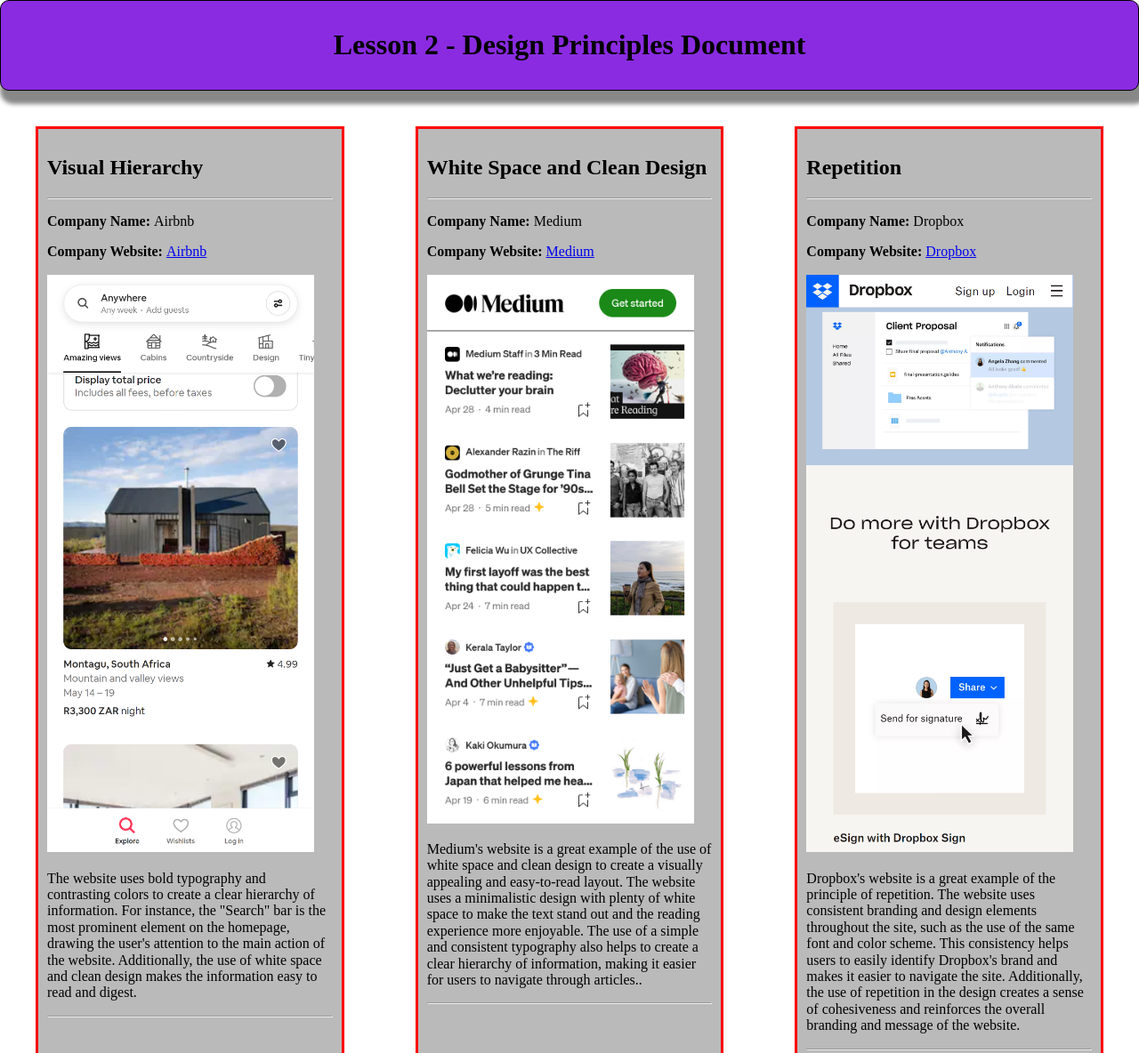
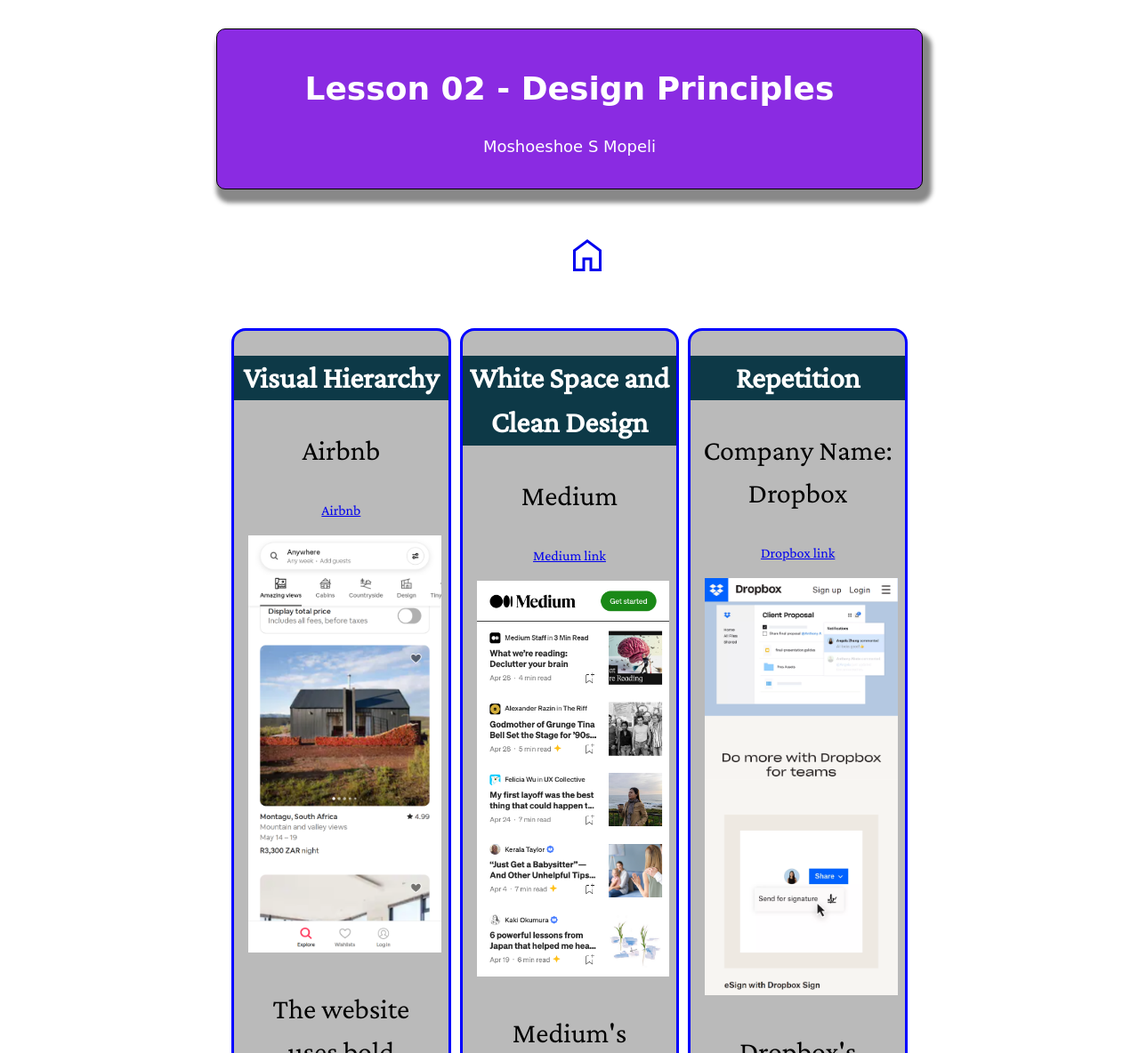
Before and after one commit to shweepps/-wdd230, a plain HTML site: page lesson2/design-principles.html in a window 1280 px wide. Shown: the top 1184 px of the page at 89% size. Drawn offline with nearby package versions, Linux system fonts and the light colour scheme.

Commit message:
improved

```diff
--- a/lesson2/design-principles.html
+++ b/lesson2/design-principles.html
@@ -2,62 +2,90 @@
 <html lang="en">
   <head>
     <meta charset="UTF-8">
-        <meta http-equiv="X-UA-Compatible" content="IE=edge">
     <meta name="viewport" content="width=device-width, initial-scale=1.0">
-        <title>Design Principles</title>
+    <link rel="icon" href="../images/favicon.ico" type="image/png">
+    <link rel="preconnect" href="https://fonts.googleapis.com">
+    <link rel="preconnect" href="https://fonts.gstatic.com" crossorigin>
+    <link
+      href="https://fonts.googleapis.com/css2?family=Crimson+Pro&display=swap"
+      rel="stylesheet">
+    <meta
+      name="description"
+      content="Moshoeshoe S Mopeli BYUI WDD 230 Web Frontend Lesson 2">
     <link rel="stylesheet" href="styles/normalize.css">
     <link rel="stylesheet" href="styles/small.css">
     <link rel="stylesheet" href="styles/medium.css">
     <link rel="stylesheet" href="styles/large.css">
+    <link rel="stylesheet" href="https://fonts.googleapis.com/css2?family=Material+Symbols+Outlined:opsz,wght,FILL,GRAD@48,400,0,0" />
     <script src="scripts/script.js"></script>
+
+
+    <title>Moshoeshoe S Mopeli BYUI WDD 230 Lesson 02</title>
   </head>
   <body>
     <header>
-            <div class="container">
+      <h1>Lesson 02 - Design Principles</h1>
+      <p>Moshoeshoe S Mopeli</p>
+    </header>
 
+        <nav class="nav-links" >
+      <ul>
+        <li class="material-symbols-outlined"><a href="../">Home</a></li>
 
-
-                <h1>Lesson 2 - Design Principles Document</h1>
-
+      </ul>
+    </nav>
+    <main>
+      <section>
+        <h2>Visual Hierarchy</h2>
+        <p class="para-name">Airbnb</p>
+        <p><a href="https://www.airbnb.co.za/">Airbnb</a></p>
+        <p>
+          <img
+            src="images/airbnb.png"
+            alt="Screenshot of airbnb"
+          />
+        </p>
+        <div>
+          <p class="para">
+            The website uses bold typography and contrasting colors to create a clear hierarchy of information. For instance, the "Search" bar is the most prominent element on the homepage, drawing the user's attention to the main action of the website. Additionally, the use of white space and clean design makes the information easy to read and digest.
+          </p>
         </div>
-
-        </header>
-        <main>
-            <section id="hierarchy">
-
-                <h2 class="principle">Visual Hierarchy</h2>
-                    <hr>
-                        <p><strong>Company Name: </strong>Airbnb</p>
-                        <p><strong>Company Website: </strong><a href="https://www.airbnb.co.za/" target="_blank">Airbnb</a></p>
-                        <img src="./images/airbnb.png" alt="">
-                        <p class="image-description">The website uses bold typography and contrasting colors to create a clear hierarchy of information. For instance, the "Search" bar is the most prominent element on the homepage, drawing the user's attention to the main action of the website. Additionally, the use of white space and clean design makes the information easy to read and digest.</p>
-                    <hr>
       </section>
-            <section id="clean-design">
-
-                <h2 class="principle">White Space and Clean Design</h2>
-                    <hr>
-                        <p><strong>Company Name: </strong>Medium</p>
-                        <p><strong>Company Website: </strong><a href="https://medium.com/" target="_blank">Medium</a></p>
-                        <img src="./images/medium.png" alt="">
-                        <p class="image-description">Medium's website is a great example of the use of white space and clean design to create a visually appealing and easy-to-read layout. The website uses a minimalistic design with plenty of white space to make the text stand out and the reading experience more enjoyable. The use of a simple and consistent typography also helps to create a clear hierarchy of information, making it easier for users to navigate through articles..</p>
-                    <hr>
+      <section>
+        <h2>White Space and Clean Design</h2>
+        <p class="para-name">Medium</p>
+        <p><a href="https://medium.com/">Medium link</a></p>
+        <p>
+          <img
+            src="images/medium.png"
+            alt="Screenshot of Medium"
+          />
+        </p>
+        <div>
+        <p class="para">
+          Medium's website is a great example of the use of white space and clean design to create a visually appealing and easy-to-read layout. The website uses a minimalistic design with plenty of white space to make the text stand out and the reading experience more enjoyable. The use of a simple and consistent typography also helps to create a clear hierarchy of information, making it easier for users to navigate through articles.
+        </p></div>
       </section>
-            <section id="Repetition">
-
-                <h2 class="principle">Repetition</h2>
-                    <hr>
-                        <p><strong>Company Name: </strong>Dropbox</p>
-                        <p><strong>Company Website: </strong><a href="https://www.dropbox.com/" target="_blank">Dropbox</a></p>
-                        <img src="./images/dropbox.png" alt="">
-                        <p class="image-description">Dropbox's website is a great example of the principle of repetition. The website uses consistent branding and design elements throughout the site, such as the use of the same font and color scheme. This consistency helps users to easily identify Dropbox's brand and makes it easier to navigate the site. Additionally, the use of repetition in the design creates a sense of cohesiveness and reinforces the overall branding and message of the website.</p>
-                    <hr>
+      <section>
+        <h2>Repetition</h2>
+        <p class="para-name">Company Name: Dropbox</p>
+        <p><a href="https://www.dropbox.com/">Dropbox link</a></p>
+        <p>
+          <img
+            src="images/dropbox.png"
+            alt="Screenshot of Dropbox"
+          />
+        </p>
+        <div>
+          <p class="para">
+            Dropbox's website is a great example of the principle of repetition. The website uses consistent branding and design elements throughout the site, such as the use of the same font and color scheme. This consistency helps users to easily identify Dropbox's brand and makes it easier to navigate the site. Additionally, the use of repetition in the design creates a sense of cohesiveness and reinforces the overall branding and message of the website.</p></div>
       </section>
     </main>
+    <footer>
+      &copy; <span id="currentyear"></span> | Drayton Fults | BYUI WDD 230 |
+      Texas | Last Updated:
+      <span id="lastmod"></span>
+    </footer>
+
   </body>
-    <div></div>
-    <footer>
-
-
-    </footer>
 </html>
--- a/lesson2/styles/large.css
+++ b/lesson2/styles/large.css
@@ -1,15 +1,29 @@
-@media only screen and (min-width: 64em) {
-  main {
-        display: grid;
-        grid-template-columns: 1fr 1fr 1fr;
+@media only screen and (min-width: 60em){
 
-    }
+main{
+    grid-template-columns: 1fr 1fr 1fr;
+  }
+section:nth-child(3){
+    grid-column: span 1;
+  }
 
-     section:nth-child(3){
+section{
+    width: 250;
+  }
 
-        grid-column: span 1;
-       }
+header,
+nav,main,
+footer {
 
+    width: 100%;
 
+  }
 
+h1 {
+    font-size: 2em ;
+
+  }
+.para{
+    font-size :2em ;
+  }
 }
--- a/lesson2/styles/medium.css
+++ b/lesson2/styles/medium.css
@@ -1,23 +1,38 @@
-@media only screen and (min-width: 48em) {
-    main {
-        display: grid;
-        grid-template-columns: 1fr 1fr;
+@media screen and (min-width: 32.5em) {
+
+main{
+      grid-template-columns: 1fr 1fr;
+      font-size: 1rem;
+
 
     }
+section {
 
-    section:nth-child(1) {
-        grid-column: 1/2;
-        grid-row: 1/2;
+        border-radius: 1pc;
+
+      }
+h2{
+        font-size: 2.1em;
+      }
+
+
+section:nth-child(3){
+      grid-column: span 2;
     }
 
-    section:nth-child(23) {
-        grid-column: 2/3;
-        grid-row: 1/2;
-
+ header,
+nav,main,
+footer {
+      margin: 2rem auto;
+      max-width: 760px;
+    }
+.para{
+        font-size :1.7em ;
     }
 
-    section:nth-child(3) {
-        grid-column: span 2;
 
-    }
+h1 {
+    font-size: 1.5em;
+}
+
   }
--- a/lesson2/styles/small.css
+++ b/lesson2/styles/small.css
@@ -1,46 +1,108 @@
-.container{
+body {
+    font-size: 18px;
+    line-height: 1.5;
+    margin: 0 auto;
+  }
+
+
+.material-symbols-outlined {
+        font-variation-settings:
+        'FILL' 0,
+        'wght' 400,
+        'GRAD' 0,
+        'opsz' 48
+
+    }
+
+.nav-links {
+    display: flex;
+    justify-content: center;
+    align-items: center;
+      }
+
+.nav-links a {
+    font-size: 2em;
+    text-decoration: none;
+    }
+
+
+header,
+footer {
+
+    background-color: blueviolet;
+    color: #fff;
+    text-align: center;
     border: 1px solid black;
-    background-color: blueviolet;
     border-radius: 10px;
-    padding: 10px;
-    display: flex;
-    align-items: center;
-    justify-content: center;
+    padding: 0.5rem;
+    font-family: 'Pacifico', cursive;
     box-shadow: 5px 10px 5px 5px #888888;
 
+  }
+
+header {
+
+    padding: 1rem;
+
+  }
+
+h1 {
+
+    font-size: 1.3em;
+
+  }
+.para-name{
+
+    font-size: 2em;
 
 }
+.para{
+    font-size :2.2em ;
+}
 
+  header,
+  nav,main,
+  footer {
+    margin: 2rem auto;
+    max-width: 400px;
+    min-width: 400px;
 
+  }
 
 
 main {
     display: grid;
     grid-template-columns: 1fr;
-    margin: 0 auto;
+    font-size: 0.5rem;
+    grid-gap: 10px;
 
-}
+  }
+
+section {
+    font-family: "Crimson Pro", serif;
+    border: 3px solid blue;
+    text-align: center;
+    border-radius: 1pc;
+    background-color: #88888893;
+  }
+
+h2{
+    color: white;
+    font-size: 2.1em;
+    background-color: rgb(13, 57, 71);
+
+    margin: 1 auto;
+
+  }
 
 img{
-    max-width: 300px;
-}
+    max-width:  90%;
+    height: 80%;
+    padding-left: 1rem;
+    padding-right: 1rem;
+  }
 
-
-section{
-    max-width: 350px;
-    border: 3px solid red;
-    margin: 40px;
-    padding: 10px;
-    background-color: #88888893;
-}
-
-footer{
-    border: 1px solid black;
-    background-color: blueviolet;
-    border-radius: 10px;
-    padding: 10px;
-    text-align: center;
-    font-family: 'Pacifico', cursive;
-    color: white;
-    box-shadow: 5px 10px 5px 5px #888888;
- }
+div {
+    padding-left: 1rem;
+    padding-right: 1rem;
+  }
```
Lines whose indentation alone changed are shown as unchanged.
